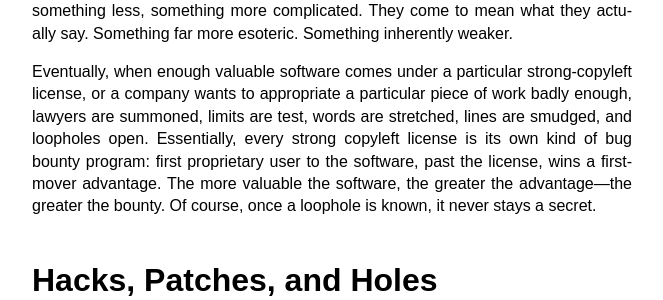
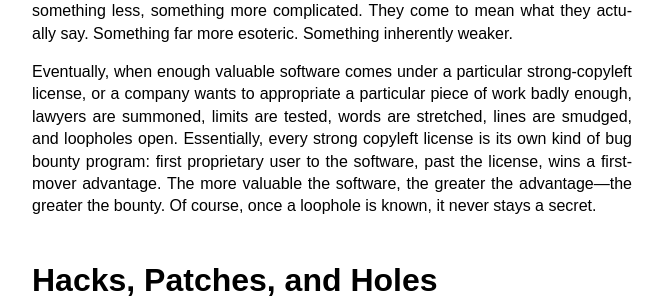
Before and after one commit to licensezero/blog.licensezero.com, a Jekyll site: the page built from _posts/2018-10-26-no-other-terms.md, in a window 1280 px wide and 900 px high, scrolled down 2083 px. Shown: the part 197-497 px from the top of the window, without its empty margins (308-971 px from the left). Built offline with Jekyll 4.4.1, drawn with Linux system fonts in a browser that asks for light colours; some of the changed text lies outside the part shown.

Commit message:
Fix a couple of typos

```diff
--- a/_posts/2018-10-26-no-other-terms.md
+++ b/_posts/2018-10-26-no-other-terms.md
@@ -63,7 +63,7 @@ When large proprietary software companies with megaton legal talent prohibit str
 
 However, in time, licenses that meant "free for open source" to start come to mean something less, something more complicated.  They come to mean what they actually say.  Something far more esoteric.  Something inherently weaker.
 
-Eventually, when enough valuable software comes under a particular strong-copyleft license, or a company wants to appropriate a particular piece of work badly enough, lawyers are summoned, limits are test, words are stretched, lines are smudged, and loopholes open.  Essentially, every strong copyleft license is its own kind of bug bounty program: first proprietary user to the software, past the license, wins a first-mover advantage.  The more valuable the software, the greater the advantage---the greater the bounty.  Of course, once a loophole is known, it never stays a secret.
+Eventually, when enough valuable software comes under a particular strong-copyleft license, or a company wants to appropriate a particular piece of work badly enough, lawyers are summoned, limits are tested, words are stretched, lines are smudged, and loopholes open.  Essentially, every strong copyleft license is its own kind of bug bounty program: first proprietary user to the software, past the license, wins a first-mover advantage.  The more valuable the software, the greater the advantage---the greater the bounty.  Of course, once a loophole is known, it never stays a secret.
 
 # Hacks, Patches, and Holes
 
```
Also changed, not shown: other parts of _posts/2018-10-26-no-other-terms.md (+1 -1 lines).
